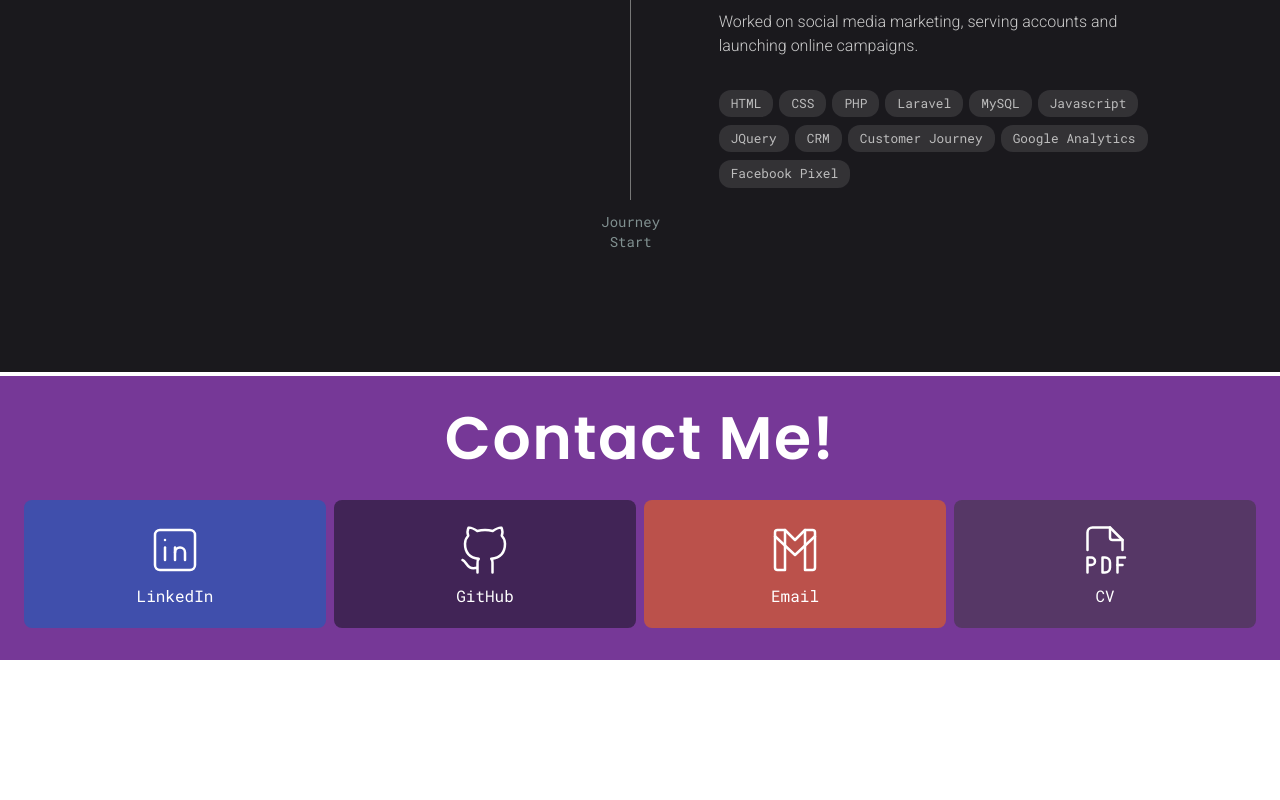
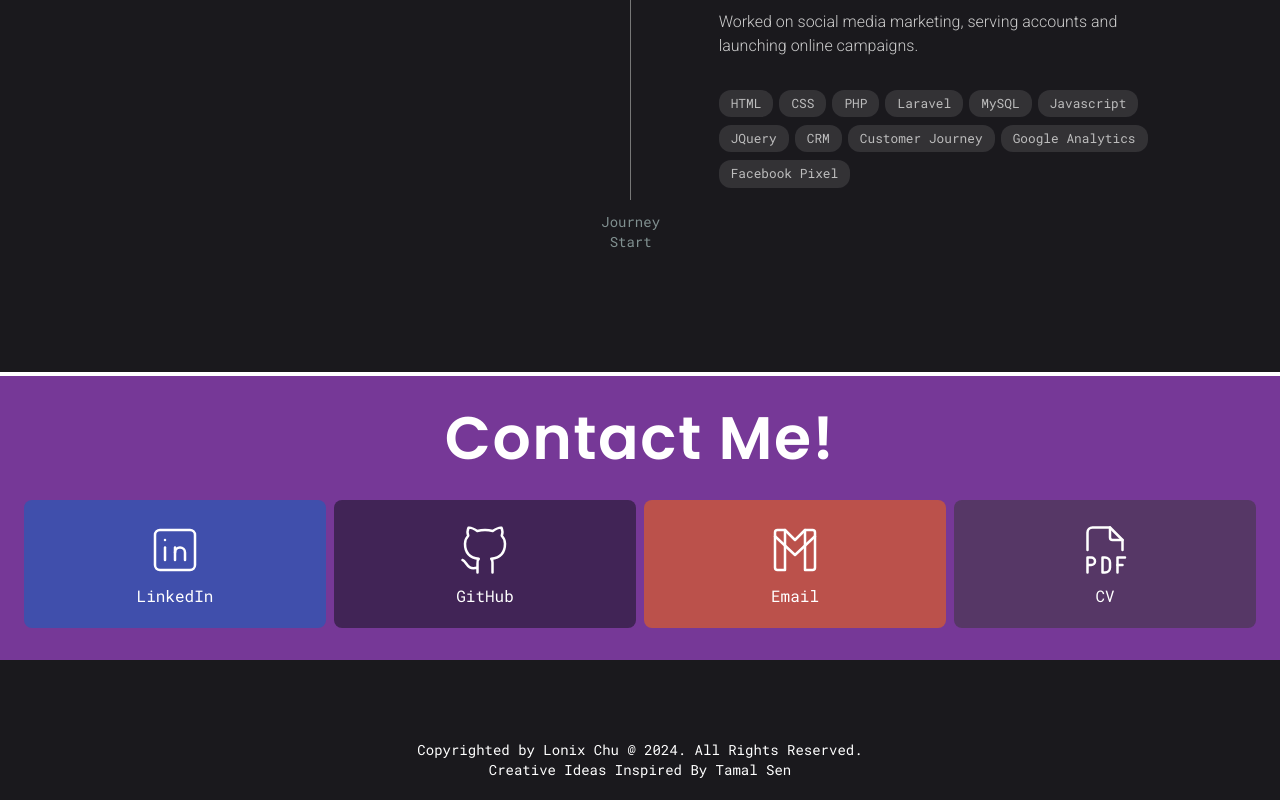
Before and after one commit to lonixchu-hk/personal-site-v1-web, a Next.js app: page / in a window 1280 px wide. Shown: the part 3725-4525 px from the top of the page. Before the commit the page ends 4385 px from the top, so only its background shows below. Built offline with nearby package versions, Linux system fonts and the light colour scheme.

Commit message:
feat: Add Footer section. With copyright and credit content

```diff
--- a/src/app/page.tsx
+++ b/src/app/page.tsx
@@ -4,6 +4,7 @@ import React, { useEffect, useState } from "react";
 import { NavBar } from "@/components/nav/NavBar";
 import { BackToTopBtn } from "@/components/BackToTopBtn";
 import { siteFlow } from "./siteFlow";
+import { Footer } from "@/components/Footer";
 
 export default function Home() {
   const [scrollY, setScrollY] = useState(0);
@@ -22,10 +23,11 @@ export default function Home() {
     return section.component;
   });
   return (
-    <main className="bg-[#1a191d] flex flex-col items-center">
+    <main className="bg-[#1a191d] flex flex-col items-center text-white">
       <NavBar scrollY={scrollY} />
       <BackToTopBtn scrollY={scrollY} />
       {sections}
+      <Footer />
     </main>
   );
 }
--- /dev/null
+++ b/src/components/Footer.tsx
@@ -0,0 +1,17 @@
+import React from "react";
+import Link from "next/link";
+
+export const Footer = () => {
+  return (
+    <section id="footer" className="text-center mt-20 mb-5 text-sm">
+      Copyrighted by Lonix Chu @ 2024
+      {new Date().getFullYear() == 2024 ? `` : ` - ${new Date().getFullYear()}`}
+      . All Rights Reserved.
+      <br />
+      Creative Ideas Inspired By{" "}
+      <Link href={"https://github.com/tamal-sen"} target="_blank">
+        Tamal Sen
+      </Link>
+    </section>
+  );
+};
```
